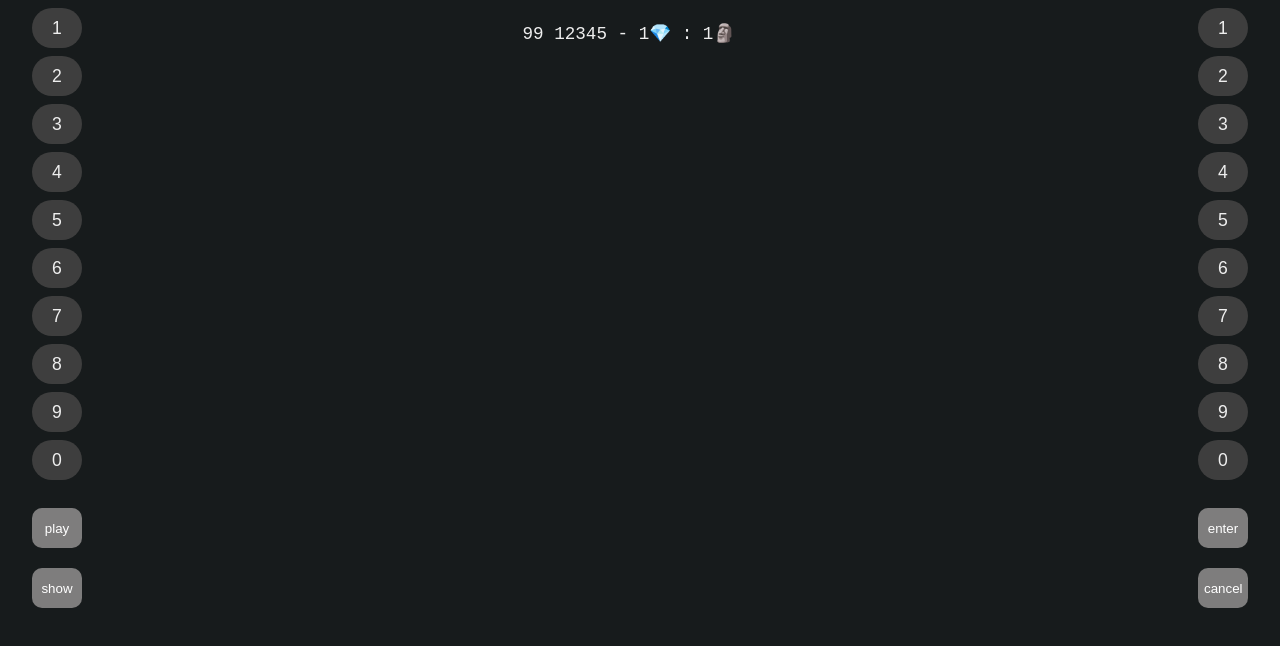
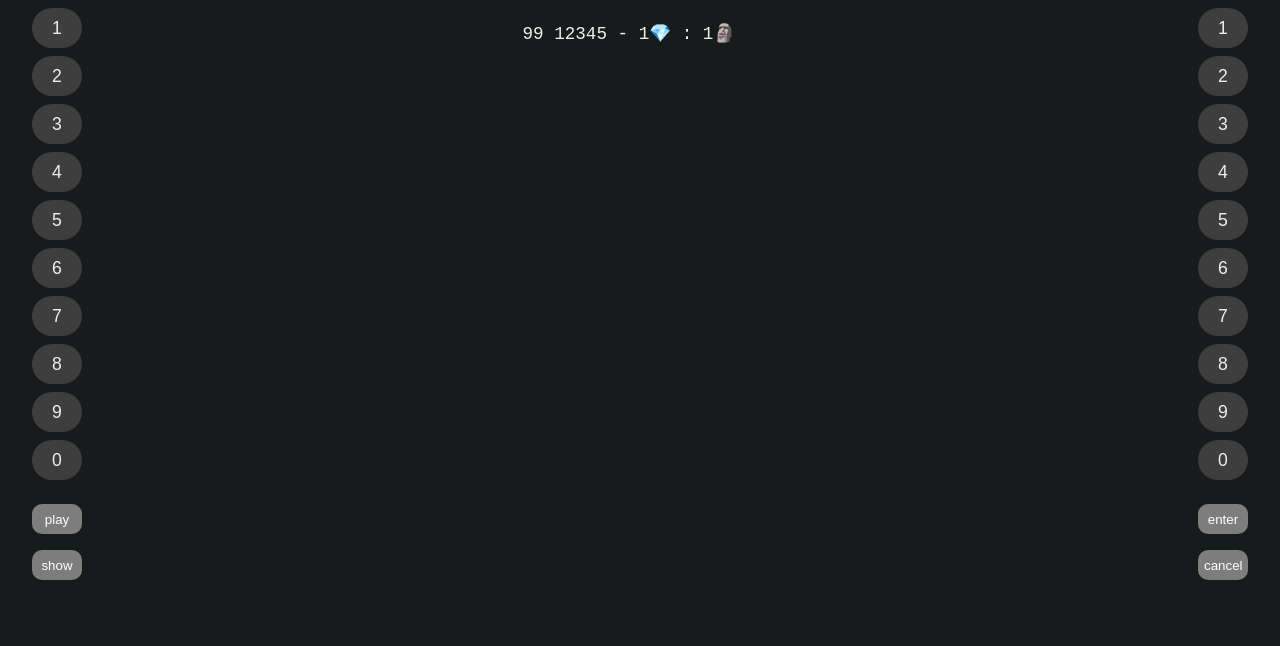
Before and after one commit to zufartech/GameForVera, a plain HTML site: page index.html in a window 1280 px wide. Drawn offline with Linux system fonts and the light colour scheme.

Commit message:
Update style.css

```diff
--- a/style.css
+++ b/style.css
@@ -112,10 +112,10 @@ textarea{
 .menu {
     background-color: #7e7d7d;
     width: 50px;
-    height: 40px;
+    height: 30px;
     border-radius: 10px;
     text-align: center;
-    margin-top: 20px;
+    margin-top: 16px;
     border: none;
     color: #fff;
     /* font-size: 1.1rem;   */
```
